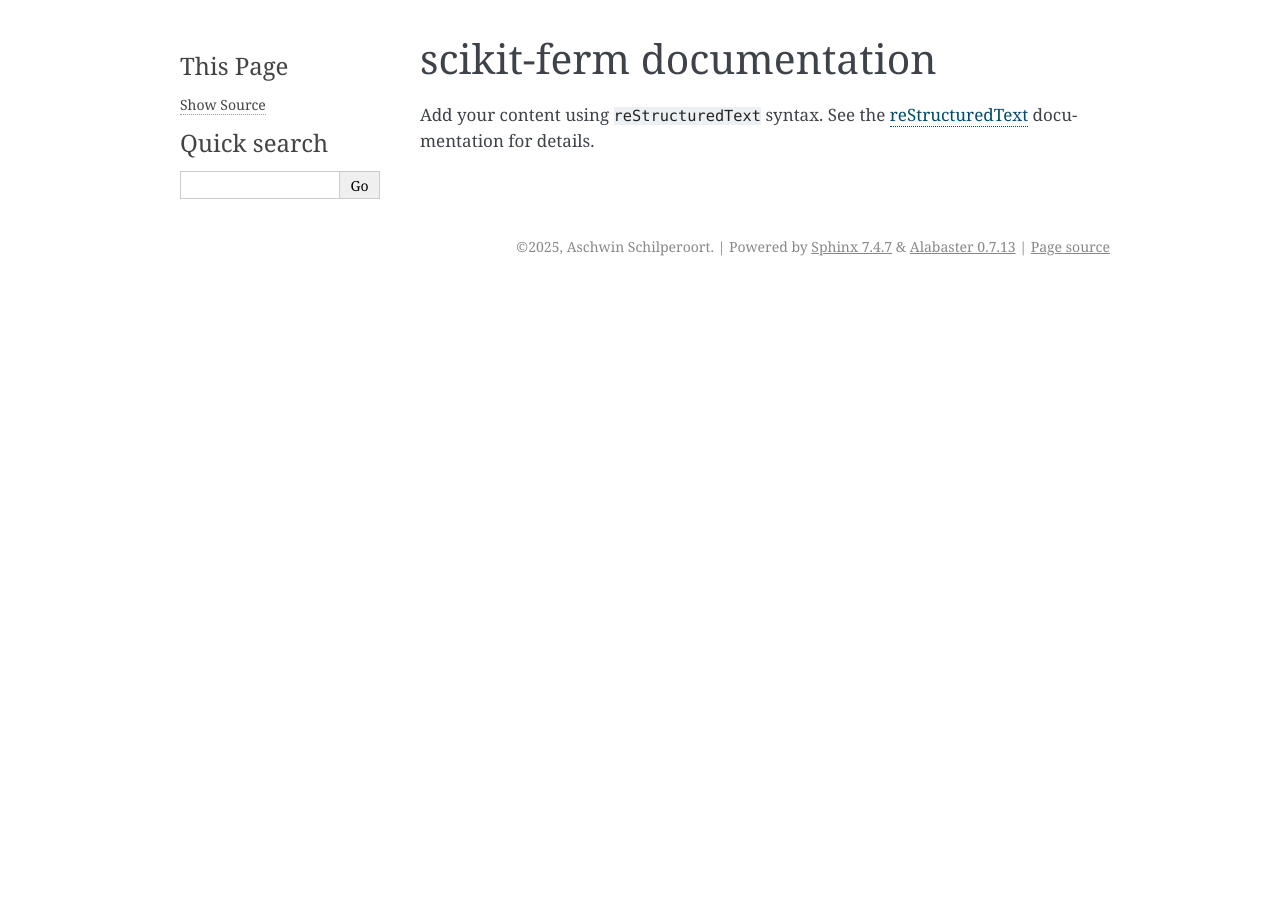
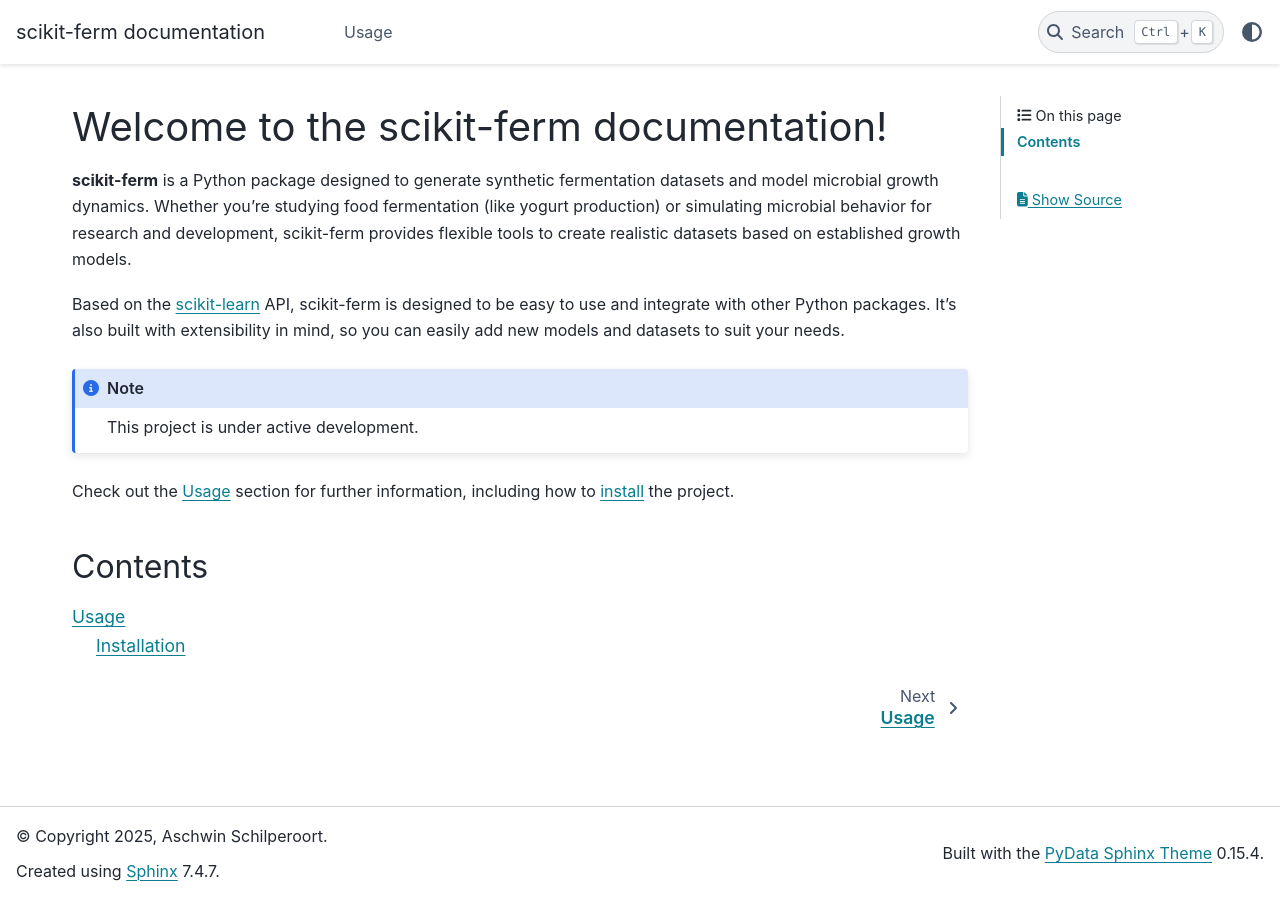
Before and after one commit to Aschwins/scikit-ferm, a Sphinx documentation site: the page built from docs/source/index.rst, in a window 1280 px wide. Built offline with Sphinx 7.4.7 and the PyData theme 0.15.4, drawn with Linux system fonts in a browser that asks for light colours.

Commit message:
added more documentation and sphinx_theme

```diff
--- a/docs/source/conf.py
+++ b/docs/source/conf.py
@@ -13,7 +13,9 @@
 # -- General configuration ---------------------------------------------------
 # https://www.sphinx-doc.org/en/master/usage/configuration.html#general-configuration
 
-extensions = []
+extensions = [
+    'sphinx.ext.duration'
+]
 
 templates_path = ['_templates']
 exclude_patterns = []
@@ -23,5 +25,5 @@
 # -- Options for HTML output -------------------------------------------------
 # https://www.sphinx-doc.org/en/master/usage/configuration.html#options-for-html-output
 
-html_theme = 'alabaster'
+html_theme = 'pydata_sphinx_theme'
 html_static_path = ['_static']
--- a/docs/source/index.rst
+++ b/docs/source/index.rst
@@ -3,14 +3,23 @@
    You can adapt this file completely to your liking, but it should at least
    contain the root `toctree` directive.
 
-scikit-ferm documentation
-=========================
+Welcome to the scikit-ferm documentation!
+=========================================
 
-Add your content using ``reStructuredText`` syntax. See the
-`reStructuredText <https://www.sphinx-doc.org/en/master/usage/restructuredtext/index.html>`_
-documentation for details.
+**scikit-ferm** is a Python package designed to generate synthetic fermentation datasets and model microbial growth dynamics. Whether you're studying food fermentation (like yogurt production) or simulating microbial behavior for research and development, scikit-ferm provides flexible tools to create realistic datasets based on established growth models.
 
+Based on the `scikit-learn <https://https://scikit-learn.org//>`_ API, scikit-ferm is designed to be easy to use and integrate with other Python packages. It's also built with extensibility in mind, so you can easily add new models and datasets to suit your needs.
+
+.. note::
+
+   This project is under active development.
+
+Check out the :doc:`usage` section for further information, including how to
+:ref:`install <installation>` the project.
+
+Contents
+--------
 
 .. toctree::
-   :maxdepth: 2
-   :caption: Contents:
+
+   usage
```
Also changed, not shown: README.md (+2 -0 lines), docs/source/usage.rst (added, +13 -0 lines), 1 other file.
